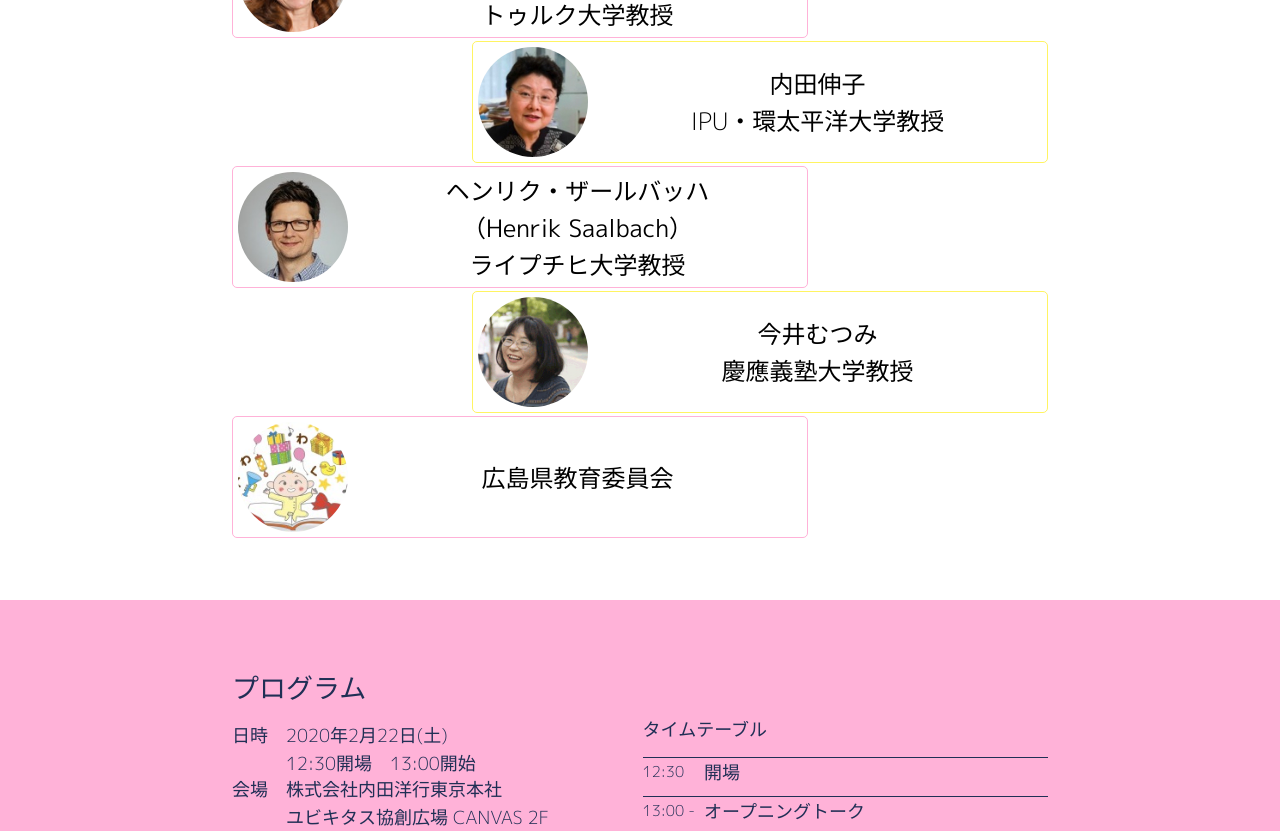
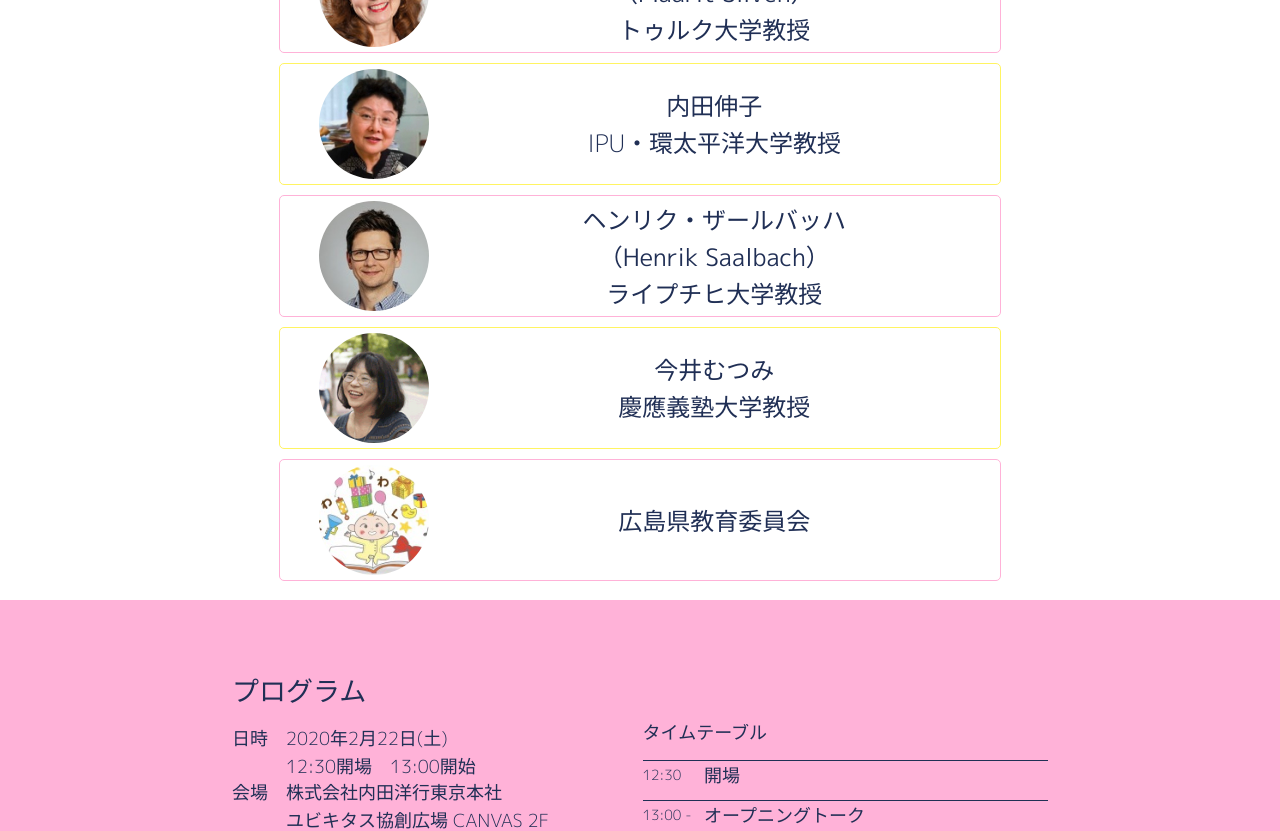
Before and after one commit to able-jimukyoku/able2020february, a plain HTML site: page index.html in a window 1280 px wide. Shown: the part 1800-2631 px from the top of the page. Drawn offline with Linux system fonts and the light colour scheme; grey boxes are pictures that could not be loaded.

Commit message:
"ADJUST SPEAKERS WIDTH AND MAKE FLEX"

```diff
--- a/css/main.css
+++ b/css/main.css
@@ -8,35 +8,35 @@
   --accent-02-color: #FFB2D8;
   --accent-03-color: #FFF462;
   /* SMALL FONT SIZE */
-  --p-nano-size: 10px;
-  --p-s-size: 12px;
-  --p-m-size: 16px;
-  --h3-size: 18px;
-  --h2-size: 18px;
-  --h1-size: 18px;
+  --p-nano-size: calc(9px + 0.3vh - 0.3vmin);
+  --p-s-size: calc(12px + 0.3vh - 0.3vmin);
+  --p-m-size: calc(14px + 0.3vh - 0.3vmin);
+  --h3-size: calc(18px + 0.3vh - 0.3vmin);
+  --h2-size: calc(18px + 0.3vh - 0.3vmin);
+  --h1-size: calc(18px + 0.3vh - 0.3vmin);
 
   /* ELEMENT SIZE */
   --header-height: 40px;
   --btn-height: 40px;
   --btn-oblong-width: 160px;
-  --image-size: 110px;
+  --image-size: calc(110px - 5vh + 5vmin);
 }
 
 @media screen and (min-width: 960px) {
   :root {
     /* SMALL FONT SIZE */
-    --p-nano-size: 15px;
-    --p-s-size: 18px;
-    --p-m-size: 24px;
-    --h3-size: 27px;
-    --h2-size: 27px;
-    --h1-size: 27px;
+    --p-nano-size: calc(14px + 0.3vh - 0.3vmin);
+    --p-s-size: calc(18px + 0.3vh - 0.3vmin);
+    --p-m-size: calc(24px + 0.3vh - 0.3vmin);
+    --h3-size: calc(27px + 0.3vh - 0.3vmin);
+    --h2-size: calc(27px + 0.3vh - 0.3vmin);
+    --h1-size: calc(27px + 0.3vh - 0.3vmin);
 
     /* ELEMENT SIZE */
     --header-height: 60px;
     --btn-height: 60px;
     --btn-oblong-width: 240px;
-    --image-size: 110px;
+    --image-size: calc(110px - 5vh + 5vmin);
   }
 }
 
@@ -591,9 +591,9 @@ a {
 
 .page-concept {
   width: 100vw;
-  height: calc(50vh + 50vmin);
+  height: calc(70vh + 30vmin);
   background-color: var(--main-color);
-  grid-template-rows: calc(40px + 3vmax - 3vw) 7vmin 75vmin 1fr;
+  grid-template-rows: calc(var(--header-height) + 3px + 3vmax - 3vw) 7vmin 75vmin 1fr;
   grid-template-columns: calc((70vw - 70vmin) / 2) 5vw 1fr 5vw calc((70vw - 70vmin) / 2);
   color: var(--accent-01-color);
 }
@@ -611,8 +611,8 @@ a {
 
 .page-speakers {
   width: 100vw;
-  height: calc(80vh + 20vmin);
-  grid-template-rows: calc(var(--header-height) + 3vmax - 3vw) 7vmin 1fr 5px;
+  height: calc(140vh - 40vmin);
+  grid-template-rows: calc(var(--header-height) + 3px + 3vmax - 3vw) 7vmin 1vmin 1fr 5px;
   grid-template-columns: calc((70vw - 70vmin) / 2) 5vw 1fr 5vw calc((70vw - 70vmin) / 2);
 }
 
@@ -624,21 +624,23 @@ a {
 }
 
 .page-speakers>.page-speakers-frame{
-  grid-row: 3 / 4;
+  grid-row: 4 / 5;
   grid-column: 3 / 4;
-  display: grid;
-  grid-template-columns: calc(50vmax - 50vh) 1fr calc(50vmax - 50vh);
-  grid-auto-rows: calc(var(--image-size) + 10px);
-  grid-row-gap: 5px;
+  display: flex;
+  flex-direction: column;
+  justify-content: center;
+  align-items: center;
 }
 
 .page-speakers-frame>.page-speakers-speaker {
   display: grid;
   grid-template-rows: 5px var(--image-size) 5px;
-  grid-template-columns: 5px var(--image-size) 1fr;
+  grid-template-columns: calc(5px + 7vw - 7vmin) var(--image-size) 1fr;
   text-decoration: none;
   border-radius: 5px;
   height: calc(var(--image-size) + 10px);
+  width: 90vmin;
+  margin-bottom: 10px;
 }
 
 .page-speakers-speaker>.page-speakers-speaker-image {
@@ -661,10 +663,12 @@ a {
 .page-speakers-speaker-title>.page-speakers-speaker-title-name {
   font-weight: 400;
   text-align: center;
+  color: var(--accent-01-color);
 }
 
 .page-speakers-speaker-title>.page-speakers-speaker-title-affiliation {
   text-align: center;
+  color: var(--accent-01-color);
 }
 
 .page-speakers-frame>.page-speakers-speaker-accent-02 {
@@ -687,8 +691,8 @@ a {
 
 .page-program {
   width: 100vw;
-  height: calc(160vh - 60vmin);
-  grid-template-rows: calc(var(--header-height) + 3vmax - 3vw) 7vmin 1fr 5px;
+  height: calc(250vh - 150vmin);
+  grid-template-rows: calc(var(--header-height) + 3px + 3vmax - 3vw) 7vmin 1fr 5px;
   grid-template-columns: calc((70vw - 70vmin) / 2) 5vw 1fr 5vw calc((70vw - 70vmin) / 2);
   background-color: var(--accent-02-color);
 }
@@ -714,7 +718,7 @@ a {
 .page-program-content>.page-program-information {
   display: grid;
   grid-template-columns: calc(var(--p-s-size)*3) 1fr;
-  grid-template-rows: calc(var(--p-s-size)*3) 1fr calc(var(--p-s-size)*2) calc(var(--p-s-size)*3) calc(var(--p-s-size)*3);
+  grid-template-rows: calc(var(--p-s-size)*3) 350px calc(var(--p-s-size)*2) calc(var(--p-s-size)*3) calc(var(--p-s-size)*3) 1fr;
   overflow: break-all;
   min-width: 0;
 }
@@ -818,7 +822,7 @@ tr {
 .page-organizer {
   width: 100vw;
   height: 100vmin;
-  grid-template-rows: calc(var(--header-height) + 3vmax - 3vw) 7vmin 7vmin 20vmin 7vmin 7vmin 7vmin 1fr;
+  grid-template-rows: calc(var(--header-height) + 3px + 3vmax - 3vw) 7vmin 7vmin 20vmin 7vmin 7vmin 7vmin 1fr;
   grid-template-columns: calc((70vw - 70vmin) / 2) 5vw 1fr 5vw calc((70vw - 70vmin) / 2);
   color: var(--accent-01-color);
 }
@@ -856,7 +860,7 @@ tr {
   width: 100vw;
   height: 100vmin;
   background-color: var(--accent-03-color);
-  grid-template-rows: calc(var(--header-height) + 3vmax - 3vw) 1fr 7vmin 7vmin var(--btn-height) 1fr var(--btn-height);
+  grid-template-rows: calc(var(--header-height) + 3px + 3vmax - 3vw) 1fr 7vmin 7vmin var(--btn-height) 1fr var(--btn-height);
   grid-template-columns: calc((70vw - 70vmin) / 2) 5vw 1fr 5vw calc((70vw - 70vmin) / 2);
 }
 
```
